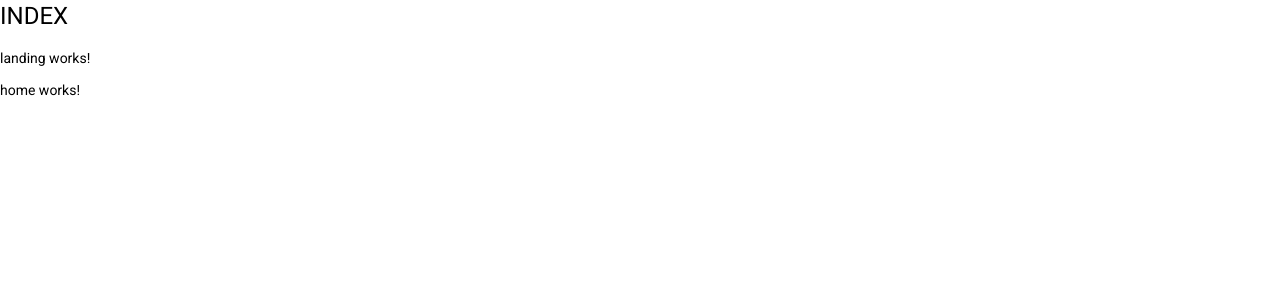
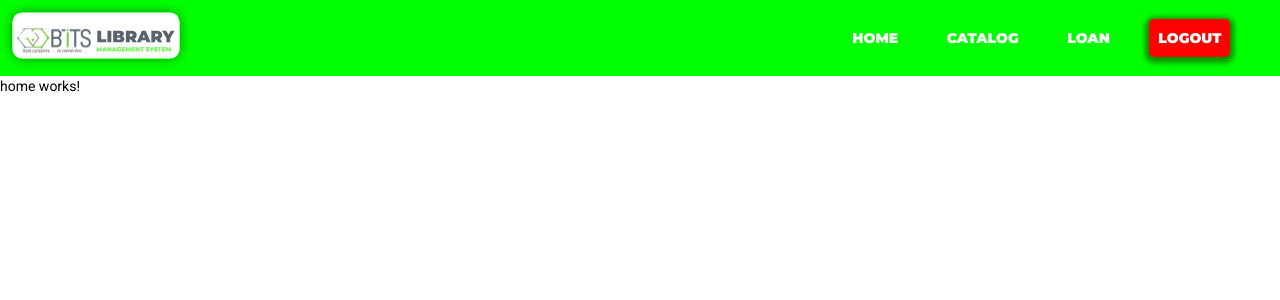
Before and after one commit to yeabseras7/LIBRARY-MANAGEMENT-CLIENT, an Angular app: page /home in a window 1280 px wide. Shown: the top 300 px of the page. Built offline with nearby package versions, Linux system fonts and the light colour scheme.

Commit message:
completed navbar2 html and css

```diff
--- a/src/app/app-routing.module.ts
+++ b/src/app/app-routing.module.ts
@@ -1,14 +1,18 @@
 import { NgModule } from '@angular/core';
 import { RouterModule, Routes } from '@angular/router';
+import { CatalogComponent } from './catalog/catalog.component';
 import { HomeComponent } from './home/home.component';
 import { LandingComponent } from './landing/landing.component';
+import { LoanComponent } from './loan/loan.component';
 import { LoginComponent } from './login/login.component';
 
 const routes: Routes = [
 
   {path: '', component: LandingComponent},
   {path: 'login', component: LoginComponent},
-  {path: 'home', component: HomeComponent}
+  {path: 'home', component: HomeComponent},
+  {path: 'catalog', component: CatalogComponent},
+  {path: 'loan', component: LoanComponent}
 ];
 
 @NgModule({
--- a/src/app/catalog/catalog.component.html
+++ b/src/app/catalog/catalog.component.html
@@ -1 +1,2 @@
+<app-nav-bar2></app-nav-bar2>
 <p>catalog works!</p>
--- a/src/app/home/home.component.html
+++ b/src/app/home/home.component.html
@@ -1,2 +1,2 @@
-<app-landing></app-landing>
+<app-nav-bar2></app-nav-bar2>
 <p>home works!</p>
--- a/src/app/loan/loan.component.html
+++ b/src/app/loan/loan.component.html
@@ -1 +1,2 @@
+<app-nav-bar2></app-nav-bar2>
 <p>loan works!</p>
--- a/src/app/nav-bar2/nav-bar2.component.css
+++ b/src/app/nav-bar2/nav-bar2.component.css
@@ -0,0 +1,45 @@
+@import url('https://fonts.googleapis.com/css2?family=Montserrat:wght@100;200;300;400;500;600;700;800;900&display=swap');
+*{
+    font-family: 'Montserrat', sans-serif;
+}
+
+.navigation2{
+    display: flex;
+    justify-content: space-between;
+    background-color: lime;
+}
+
+.logo{
+    width: 15%;
+}
+
+.logo img{
+    width: 100%;
+}
+
+.options{
+    width: 35%;
+    margin: 1.5%;
+    font-size: 14px;
+    display: flex;
+    justify-content: space-evenly;
+}
+
+.options a{
+    text-decoration: none;
+    color: white;
+    font-weight: 900;
+    padding: 2%;
+    height: fit-content;
+}
+
+.options a:hover{
+    color: black;
+}
+
+#logout{
+    background-color: red;
+    color: white;
+    border-radius: 5px;
+    box-shadow: 0 2px 5px 4px rgba(0, 0, 0, 0.418);
+}
--- a/src/app/nav-bar2/nav-bar2.component.html
+++ b/src/app/nav-bar2/nav-bar2.component.html
@@ -1 +1,11 @@
-<p>nav-bar2 works!</p>
+<div class="navigation2">
+    <div class="logo">
+        <img src="../../assets/logo.svg" alt="">
+    </div>
+    <div class="options">
+        <a routerLink="/home">HOME</a>
+        <a routerLink="/catalog">CATALOG</a>
+        <a routerLink="/loan">LOAN</a>
+        <a routerLink="" id="logout">LOGOUT</a>
+    </div>
+</div>
--- a/src/index.html
+++ b/src/index.html
@@ -11,7 +11,6 @@
   <link href="https://fonts.googleapis.com/icon?family=Material+Icons" rel="stylesheet">
 </head>
 <body class="mat-typography">
-  <h1>INDEX</h1>
   <app-root></app-root>
 </body>
 </html>
```
Also changed, not shown: src/assets/logo.svg (added).
